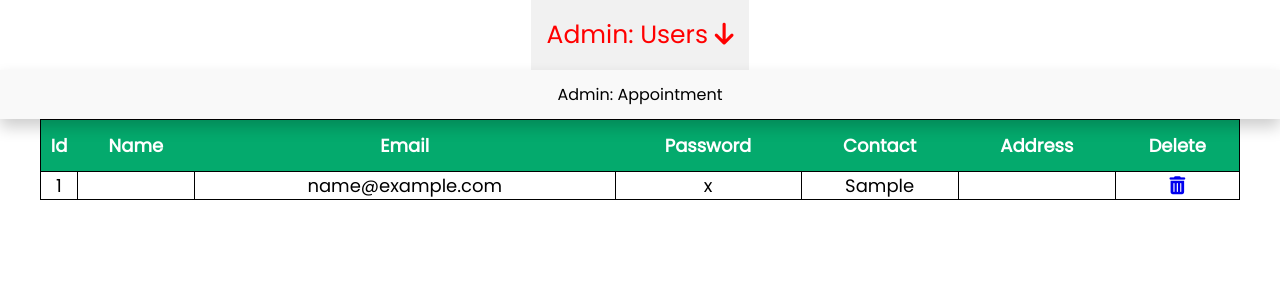
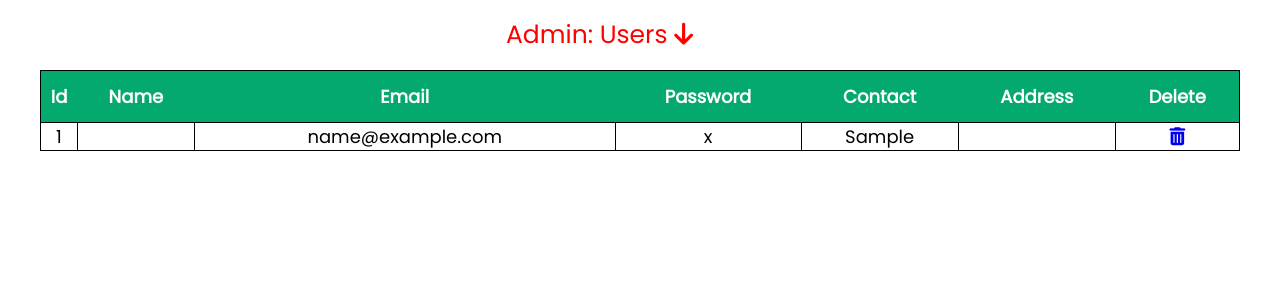
Before and after one commit to Code4V/techno-ecomm-proj, a PHP site: page /usersAdmin.php in a window 1280 px wide. Shown: the top 300 px of the page. Run offline with PHP 8.4, Linux system fonts and the light colour scheme; tables that the repository leaves empty or names only in its code hold one stand-in row (values such as "Sample post"); data that the repository does not hold is empty; some web fonts are replaced.

Commit message:
centered hover and fixed overlay

```diff
--- a/usersAdmin.css
+++ b/usersAdmin.css
@@ -24,6 +24,7 @@ table {
   height: 100%;
   border-collapse: collapse;
   font-size: 18px;
+  z-index: 0; /*places table behind hover*/
 }
 
 th {
@@ -47,8 +48,12 @@ td {
   z-index: 1;
 }
 
+/*Centered the Admin:Users ↓*/
 .btnClass {
-  text-align: center !important;
+  width: 300px;
+  justify-content: center;
+  margin-left: auto;
+  margin-right: auto;
 }
 
 .btn {
@@ -62,16 +67,16 @@ td {
 
 .btnContent {
   display: none;
-  position: relative;
-  background-color: #f9f9f9;
-  min-width: 160px;
+  position: absolute;
+  background-color: #f9f9f925;
+  min-width: 200px;
   box-shadow: 0px 8px 16px 0px rgba(0, 0, 0, 0.2);
   z-index: 1;
 }
 
 .btnContent a {
   color: black;
-  padding: 12px 16px;
+  padding: 12px 27px; /*adjusted the dropdown size*/
   text-decoration: none;
   display: block;
 }
```
